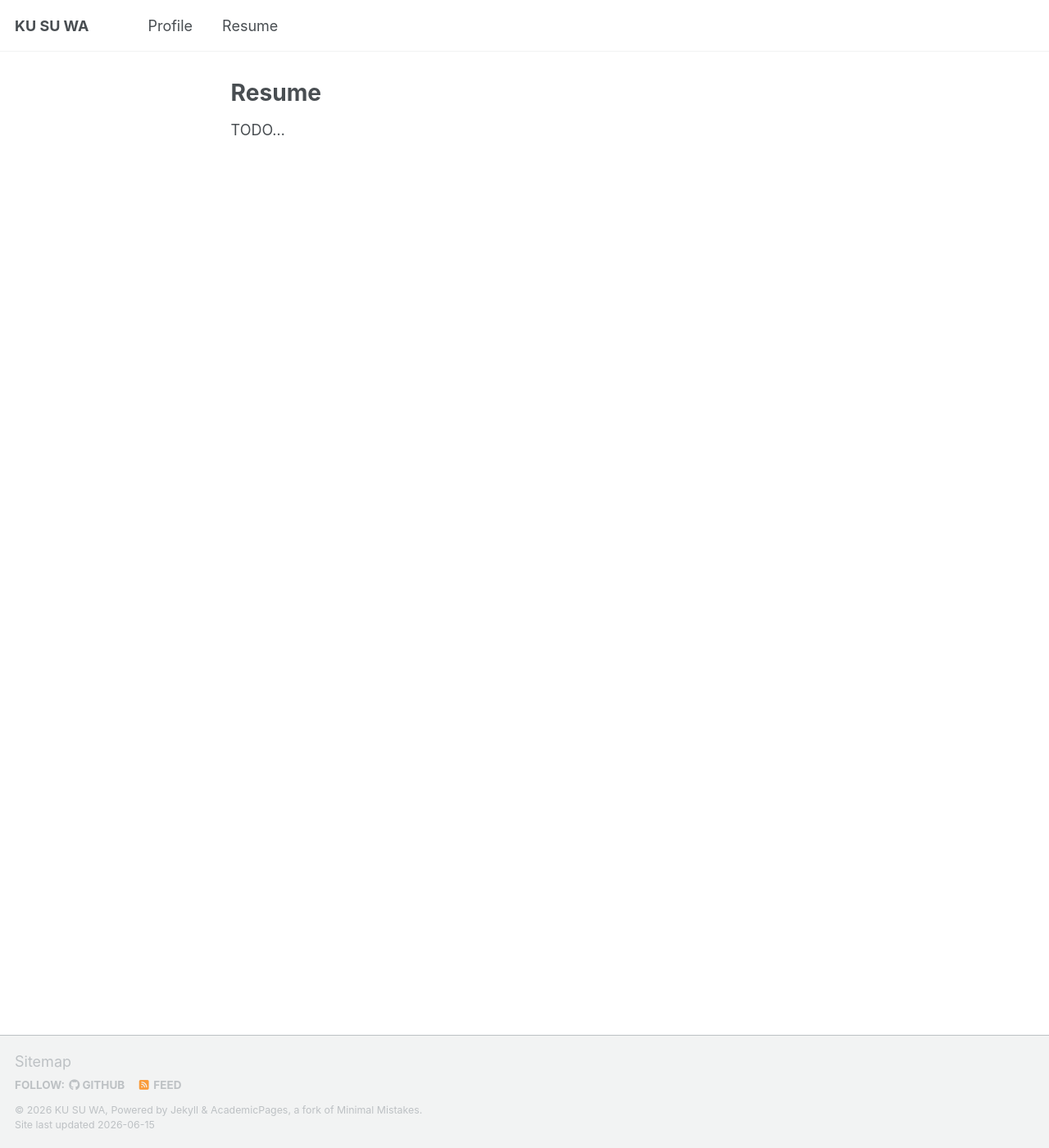
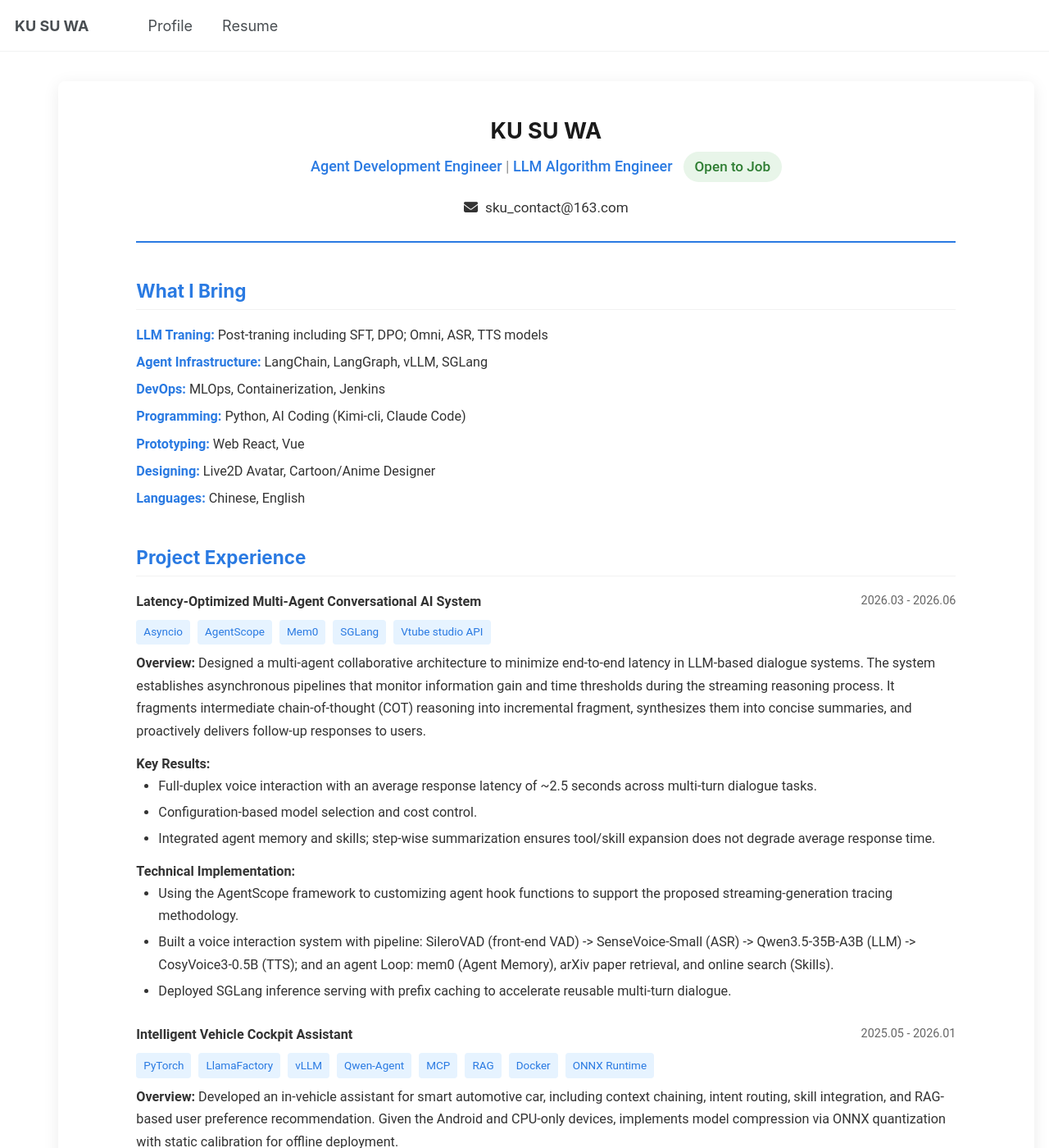
Before and after one commit to Ruka2/kutree, a Jekyll site: the page built from _pages/cv.md, in a window 1280 px wide and 1400 px high. Shown: the whole window at 82% size. Built offline with Jekyll 4.4.1, drawn with Linux system fonts in a browser that asks for light colours; a script that is not in the unit is left out; some of the changed text lies outside the part shown.

```diff
--- a/_data/navigation.yml
+++ b/_data/navigation.yml
@@ -12,7 +12,7 @@ main:
     url: /
 
   - title: "Resume"
-    url: /cv/
+    url: /resume/
 
   # - title: "Awards"
   #   url: /#awards
--- a/_pages/cv.md
+++ b/_pages/cv.md
@@ -1,75 +1,227 @@
 ---
 layout: archive
-title: "Resume"
-permalink: /cv/
+title: ""
+permalink: /resume/
 author_profile: false
 redirect_from:
   - /resume
 ---
 
 {% include base_path %}
-<!-- <style>
+
+<link rel="stylesheet" href="{{ base_path }}/assets/css/cv-style.css">
+
+<style>
   .archive {
     width: 100% !important;
     float: none;
     padding-right: 0;
     margin: 0 auto;
   }
-</style> -->
 
+  .cv-page {
+    background: #fff;
+    padding: 2.5rem;
+    border-radius: 8px;
+    box-shadow: 0 4px 20px rgba(0,0,0,0.08);
+  }
 
-TODO...
+  .cv-header {
+    text-align: center;
+    border-bottom: 2px solid #2a7ae2;
+    /* margin-bottom: 2.0rem; */
+    /* padding-bottom: 1.5rem; */
+  }
 
-<!-- Education
-======
-* Ph.D in Version Control Theory, GitHub University, 2018 (expected)
-* M.S. in Jekyll, GitHub University, 2014
-* B.S. in GitHub, GitHub University, 2012
+  .cv-header h1 {
+    font-size: 1.5rem;
+    /* margin-bottom: 0.25rem; */
+    color: #1a1a1a;
+  }
 
-Work experience
-======
-* Spring 2024: Academic Pages Collaborator
-  * GitHub University
-  * Duties includes: Updates and improvements to template
-  * Supervisor: The Users
+  .cv-title {
+    font-size: 1.0rem;
+    color: #2a7ae2;
+    font-weight: 500;
+    margin-bottom: 1rem;
+  }
 
-* Fall 2015: Research Assistant
-  * GitHub University
-  * Duties included: Merging pull requests
-  * Supervisor: Professor Hub
+  .cv-contact-info {
+    justify-content: center;
+    gap: 1.5rem;
+    font-size: 0.95rem;
+  }
 
-* Summer 2015: Research Assistant
-  * GitHub University
-  * Duties included: Tagging issues
-  * Supervisor: Professor Git
+  .cv-badge {
+    display: inline-block;
+    background: #e8f5e9;
+    color: #2e7d32;
+    padding: 0.25rem 0.75rem;
+    border-radius: 20px;
+    font-size: 0.95rem;
+    font-weight: 500;
+    margin-left: 0.5rem;
+  }
 
-Skills
-======
-* Skill 1
-* Skill 2
-  * Sub-skill 2.1
-  * Sub-skill 2.2
-  * Sub-skill 2.3
-* Skill 3
+  .cv-item-overview {
+    margin: 0.5rem 0;
+    line-height: 1.7;
+    font-size: 0.9rem;
+  }
 
-Publications
-======
-  <ul>{% for post in site.publications reversed %}
-    {% include archive-single-cv.html %}
-  {% endfor %}</ul>
+  .cv-item-highlights {
+    margin: 0;
+    line-height: 1.7;
+    font-size: 0.9rem;
+  }
 
-Talks
-======
-  <ul>{% for post in site.talks reversed %}
-    {% include archive-single-talk-cv.html  %}
-  {% endfor %}</ul>
+  .cv-project-keywords {
+    margin: 0;
+    font-size: 0.75rem;
+  }
 
-Teaching
-======
-  <ul>{% for post in site.teaching reversed %}
-    {% include archive-single-cv.html %}
-  {% endfor %}</ul>
+  .cv-project-keyword {
+    margin: 0;
+    font-size: 0.75rem;
+  }
 
-Service and leadership
-======
-* Currently signed in to 43 different slack teams -->
+  .cv-item-date {
+    margin: 0;
+    font-size: 0.8rem;
+  }
+
+  .cv-item-title {
+    margin: 0;
+    font-size: 0.9rem;
+  }
+
+  .cv-item-subtitle {
+    font-weight: 600;
+    color: #333;
+    margin-top: 0.75rem;
+    margin-bottom: 0;
+    font-size: 0.9rem;
+  }
+
+  .cv-skill-text p {
+    margin: 0.4rem 0;
+    line-height: 1.6;
+    font-size: 0.9rem;
+  }
+
+  .cv-skill-text strong {
+    color: #2a7ae2;
+    font-weight: 600;
+    font-size: 0.9rem;
+  }
+
+  @media (max-width: 768px) {
+    .cv-page {
+      padding: 1.5rem;
+    }
+    .cv-header h1 {
+      font-size: 2rem;
+    }
+    .cv-item-header {
+      flex-direction: column;
+      gap: 0.25rem;
+    }
+  }
+</style>
+
+<div class="cv-page">
+<div class="cv-container">
+
+<header class="cv-header">
+  <h1>KU SU WA</h1>
+  <div class="cv-title">
+    Agent Development Engineer <span style="color:#999;">|</span> LLM Algorithm Engineer
+    <span class="cv-badge">Open to Job</span>
+  </div>
+  <div class="cv-contact-info">
+    <span class="cv-contact-item"><i class="fas fa-envelope"></i> sku_contact@163.com</span>
+    <!-- <span class="cv-contact-item"><i class="fas fa-map-marker-alt"></i> Beijing, China</span> -->
+  </div>
+</header>
+
+<section class="cv-section">
+  <h2>What I Bring</h2>
+  <div class="cv-skill-text">
+    <p><strong>LLM Traning:</strong> Post-traning including SFT, DPO; Omni, ASR, TTS models</p>
+    <p><strong>Agent Infrastructure:</strong> LangChain, LangGraph, vLLM, SGLang</p>
+    <p><strong>DevOps:</strong> MLOps, Containerization, Jenkins</p>
+    <p><strong>Programming:</strong> Python, AI Coding (Kimi-cli, Claude Code)</p>
+    <p><strong>Prototyping:</strong> Web React, Vue</p>
+    <p><strong>Designing:</strong> Live2D Avatar, Cartoon/Anime Designer</p>
+    <p><strong>Languages:</strong> Chinese, English</p>
+  </div>
+</section>
+
+<section class="cv-section">
+  <h2>Project Experience</h2>
+
+  <article class="cv-item">
+    <div class="cv-item-header">
+      <div class="cv-item-title">Latency-Optimized Multi-Agent Conversational AI System</div>
+      <div class="cv-item-date">2026.03 - 2026.06</div>
+    </div>
+    <div class="cv-project-keywords">
+      <span class="cv-project-keyword">Asyncio</span>
+      <span class="cv-project-keyword">AgentScope</span>
+      <span class="cv-project-keyword">Mem0</span>
+      <span class="cv-project-keyword">SGLang</span>
+      <span class="cv-project-keyword">Vtube studio API</span>
+    </div>
+    <div class="cv-item-overview">
+      <strong>Overview:</strong> Designed a multi-agent collaborative architecture to minimize end-to-end latency in LLM-based dialogue systems. The system establishes asynchronous pipelines that monitor information gain and time thresholds during the streaming reasoning process. It fragments intermediate chain-of-thought (COT) reasoning into incremental fragment, synthesizes them into concise summaries, and proactively delivers follow-up responses to users.
+    </div>
+    <div class="cv-item-subtitle">Key Results:</div>
+    <ul class="cv-item-highlights">
+      <li>Full-duplex voice interaction with an average response latency of ~2.5 seconds across multi-turn dialogue tasks.</li>
+      <li>Configuration-based model selection and cost control.</li>
+      <li>Integrated agent memory and skills; step-wise summarization ensures tool/skill expansion does not degrade average response time.</li>
+    </ul>
+    <div class="cv-item-subtitle">Technical Implementation:</div>
+    <ul class="cv-item-highlights">
+      <li>Using the AgentScope framework to customizing agent hook functions to support the proposed streaming-generation tracing methodology.</li>
+      <li>Built a voice interaction system with pipeline: SileroVAD (front-end VAD) -> SenseVoice-Small (ASR) -> Qwen3.5-35B-A3B (LLM) -> CosyVoice3-0.5B (TTS); and an agent Loop: mem0 (Agent Memory), arXiv paper retrieval, and online search (Skills).</li>
+      <li>Deployed SGLang inference serving with prefix caching to accelerate reusable multi-turn dialogue.</li>
+
+    </ul>
+  </article>
+
+  <article class="cv-item">
+    <div class="cv-item-header">
+      <div class="cv-item-title">Intelligent Vehicle Cockpit Assistant</div>
+      <div class="cv-item-date">2025.05 - 2026.01</div>
+    </div>
+    <div class="cv-project-keywords">
+      <span class="cv-project-keyword">PyTorch</span>
+      <span class="cv-project-keyword">LlamaFactory</span>
+      <span class="cv-project-keyword">vLLM</span>
+      <span class="cv-project-keyword">Qwen-Agent</span>
+      <span class="cv-project-keyword">MCP</span>
+      <span class="cv-project-keyword">RAG</span>
+      <span class="cv-project-keyword">Docker</span>
+      <span class="cv-project-keyword">ONNX Runtime</span>
+    </div>
+    <div class="cv-item-overview">
+      <strong>Overview:</strong> Developed an in-vehicle assistant for smart automotive car, including context chaining, intent routing, skill integration, and RAG-based user preference recommendation. Given the Android and CPU-only devices, implements model compression via ONNX quantization with static calibration for offline deployment.
+    </div>
+    <div class="cv-item-subtitle">Key Results:</div>
+    <ul class="cv-item-highlights">
+      <li>Online servicing the AI assistant for a Japanese automaker, maintained via OTA updates for approximately one year.</li>
+      <li>Enabled voice control of OS operations, software applications, and ~5,000 in-vehicle device commands (e.g., HVAC, windows).</li>
+      <li>Achieved 93% consistency with online map API results for route planning within Beijing; stress-tested system latency at approximately 3,000ms.</li>
+    </ul>
+    <div class="cv-item-subtitle">Technical Implementation:</div>
+    <ul class="cv-item-highlights">
+      <li>Fine-tuned the hunyuan-4b-instruct LLM model via SFT for automotive interaction and route planning; applied DPO training to align open-domain chatting boundaries and refusal policies, mitigating LLM repetition and optimizing naturalistic tone for the small-parameter model.</li>
+      <li>Developed MCP server, consolidating NLP tasks (intent classification, decomposition, and entity extraction) into tools with fixed SOP chain. </li>
+      <li>Fused dual LoRA weights and constructed a calibration dataset for LLM static quantization, enabling deployment on the Android-based unit.</li>
+    </ul>
+  </article>
+</section>
+
+</div>
+</div>
```
Also changed, not shown: _pages/about.md (+7 -5 lines).
